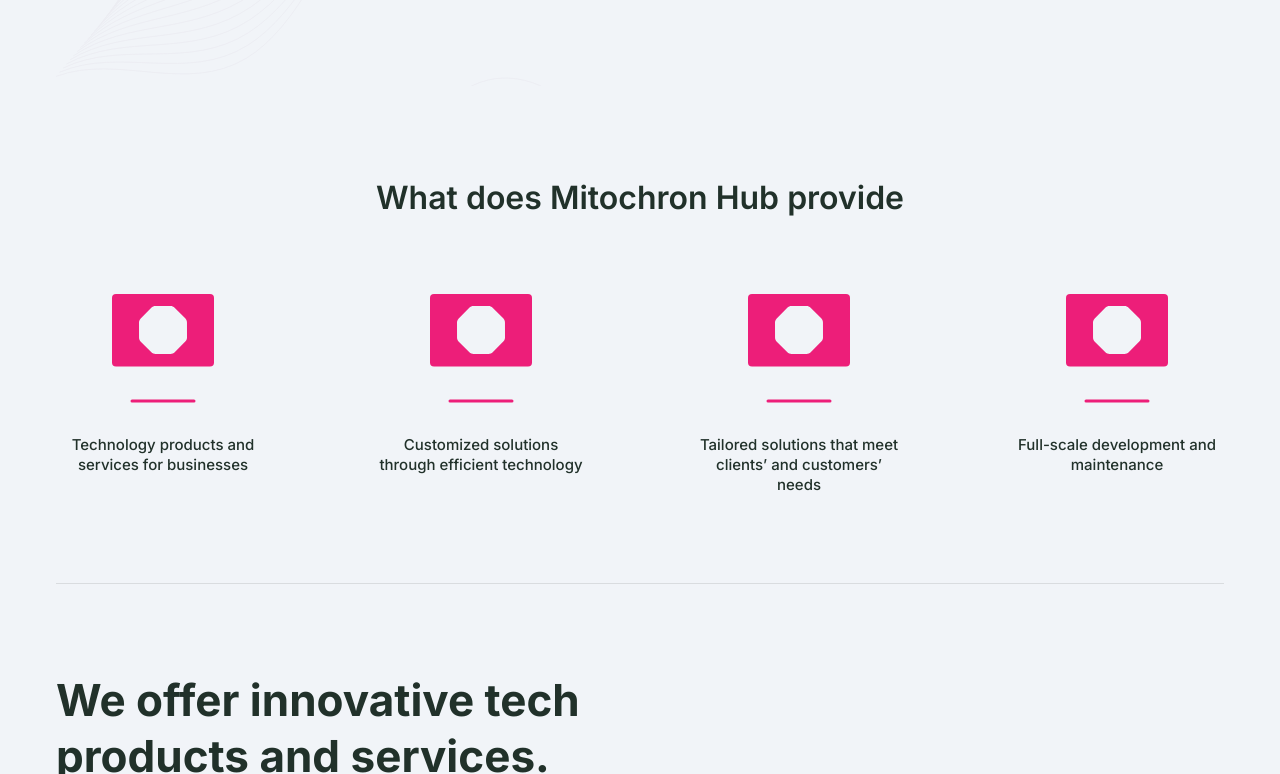
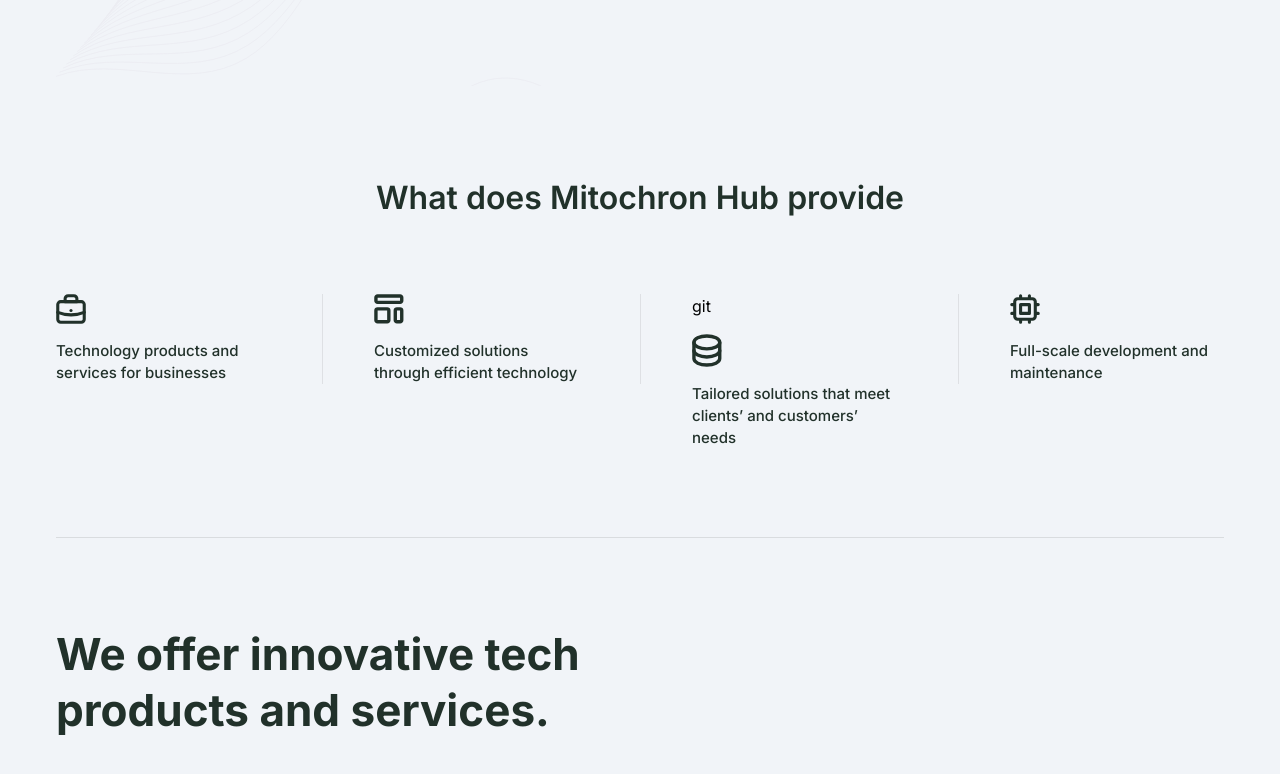
Before and after one commit to dayoawobeku/mitochron, a website: page index.html in a window 1280 px wide. Shown: the part 608-1382 px from the top of the page. Drawn offline with Linux system fonts and the light colour scheme.

Commit message:
changed icons and hero image

```diff
--- a/index.html
+++ b/index.html
@@ -68,7 +68,9 @@
           class="flex flex-col lg:flex-row lg:items-center 3xl:justify-between mt-[29px] gap-10 md:gap-6 bg-[url('/images/hero-art.svg')]"
         >
           <div class="flex flex-col gap-4 lg:py-[118px] lg:max-w-[632px]">
-            <h1 class="text-lg font-bold md:text-3xl text-grey">
+            <h1
+              class="text-lg leading-[2.5rem] font-bold md:text-3xl md:leading-[4.0625rem] text-grey lg:pr-12 xl:pr-0"
+            >
               Technology solutions to help your business grow
             </h1>
             <p class="text-md text-body max-w-[508px]">
@@ -84,13 +86,13 @@
           </div>
           <img
             src="./images/hero.png"
-            alt="cross armed woman smiling"
-            class="hidden lg:block lg:absolute w-[40%] lg:right-0 mix-blend-luminosity 3xl:relative"
+            alt="3d illustration of a sphere with lots of coffee-colored small balls hovering over it."
+            class="hidden lg:block lg:absolute w-[40%] lg:right-0 3xl:relative"
           />
           <img
-            src="./images/hero-full.png"
-            alt="cross armed woman smiling"
-            class="block lg:hidden mix-blend-luminosity"
+            src="./images/hero-sm.png"
+            alt="3d illustration of a sphere with lots of coffee-colored small balls hovering over it."
+            class="block lg:hidden"
           />
         </main>
 
@@ -104,41 +106,33 @@
           </h4>
 
           <div
-            class="flex flex-wrap items-start justify-center w-full gap-6 sm:justify-between"
+            class="flex flex-wrap items-start justify-start gap-10 w-full md:gap-6 sm:justify-between"
           >
-            <div
-              class="flex flex-col items-center gap-8 w-2/3 sm:max-w-[214px]"
-            >
-              <img src="./images/square-icon.svg" alt="" />
-              <img src="./images/secondary-rule.svg" alt="" />
-              <p class="font-medium text-center text-grey text-base-sm">
+            <div class="flex flex-col items-start gap-4 sm:max-w-[214px]">
+              <img src="./images/icon-1.svg" alt="" width="30" height="30" />
+              <p class="font-medium text-grey text-base-sm">
                 Technology products and services for businesses
               </p>
             </div>
-            <div
-              class="flex flex-col items-center gap-8 w-2/3 sm:max-w-[214px]"
-            >
-              <img src="./images/square-icon.svg" alt="" />
-              <img src="./images/secondary-rule.svg" alt="" />
-              <p class="font-medium text-center text-grey text-base-sm">
+            <div class="h-[90px] bg-[#DEE0E4] w-[1px] hidden lg:block"></div>
+            <div class="flex flex-col items-start gap-4 sm:max-w-[214px]">
+              <img src="./images/icon-2.svg" alt="" width="30" height="30" />
+              <p class="font-medium text-grey text-base-sm">
                 Customized solutions through efficient technology
               </p>
             </div>
-            <div
-              class="flex flex-col items-center gap-8 w-2/3 sm:max-w-[214px]"
-            >
-              <img src="./images/square-icon.svg" alt="" />
-              <img src="./images/secondary-rule.svg" alt="" />
-              <p class="font-medium text-center text-grey text-base-sm">
+            <div class="h-[90px] bg-[#DEE0E4] w-[1px] hidden lg:block"></div>
+            <div class="flex flex-col items-start gap-4 sm:max-w-[214px]">
+              git
+              <img src="./images/icon-3.svg" alt="" width="30" height="30" />
+              <p class="font-medium text-grey text-base-sm">
                 Tailored solutions that meet clients’ and customers’ needs
               </p>
             </div>
-            <div
-              class="flex flex-col items-center gap-8 w-2/3 sm:max-w-[214px]"
-            >
-              <img src="./images/square-icon.svg" alt="" />
-              <img src="./images/secondary-rule.svg" alt="" />
-              <p class="font-medium text-center text-grey text-base-sm">
+            <div class="h-[90px] bg-[#DEE0E4] w-[1px] hidden lg:block"></div>
+            <div class="flex flex-col items-start gap-4 sm:max-w-[214px]">
+              <img src="./images/icon-4.svg" alt="" width="30" height="30" />
+              <p class="font-medium text-grey text-base-sm">
                 Full-scale development and maintenance
               </p>
             </div>
@@ -261,7 +255,12 @@
             <p class="mt-6 text-grey text-md">
               Tell us how we can help you achieve your business goals. Shoot us
               a mail, or schedule a meeting
-              <a href="#" class="font-medium text-primary">here.</a>
+              <a
+                href="https://calendly.com/mitochronhub"
+                target="_blank"
+                class="font-medium text-primary"
+                >here.</a
+              >
             </p>
             <img
               src="./images/form-img.png"
@@ -270,7 +269,7 @@
             />
           </div>
           <form
-            action="https://formsubmit.co/dawobeku@gmail.com"
+            action="https://formsubmit.co/mitochronhub@gmail.com"
             method="POST"
             class="flex flex-col md:basis-1/2 w-full md:max-w-[503px]"
           >
--- a/tailwind.config.js
+++ b/tailwind.config.js
@@ -38,7 +38,7 @@
       fontSize: {
         sm: ["0.875rem"], // 14px
 
-        "base-sm": ["0.9375rem", "20px"], // 15px
+        "base-sm": ["0.9375rem", "22px"], // 15px
 
         base: ["1rem", "24px"], // 16px
 
@@ -54,7 +54,7 @@
 
         "2xl": ["2.75rem", "56px"], // 44px
 
-        "3xl": ["3.5rem", "65px"], // 56px
+        "3xl": "3.5rem", // 56px
       },
     },
   },
```
Also changed, not shown: images/hero-full.png (deleted), images/hero-sm.png (added), images/icon-1.svg (added), images/icon-2.svg (added), images/icon-3.svg (added), images/icon-4.svg (added), output.css, 1 other file.
